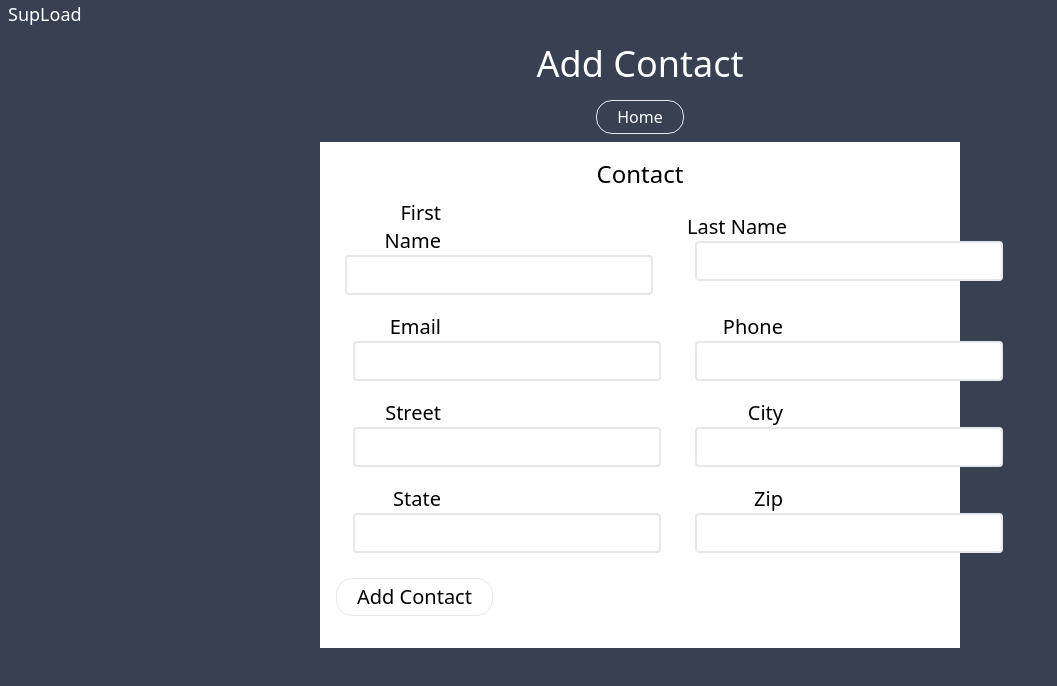
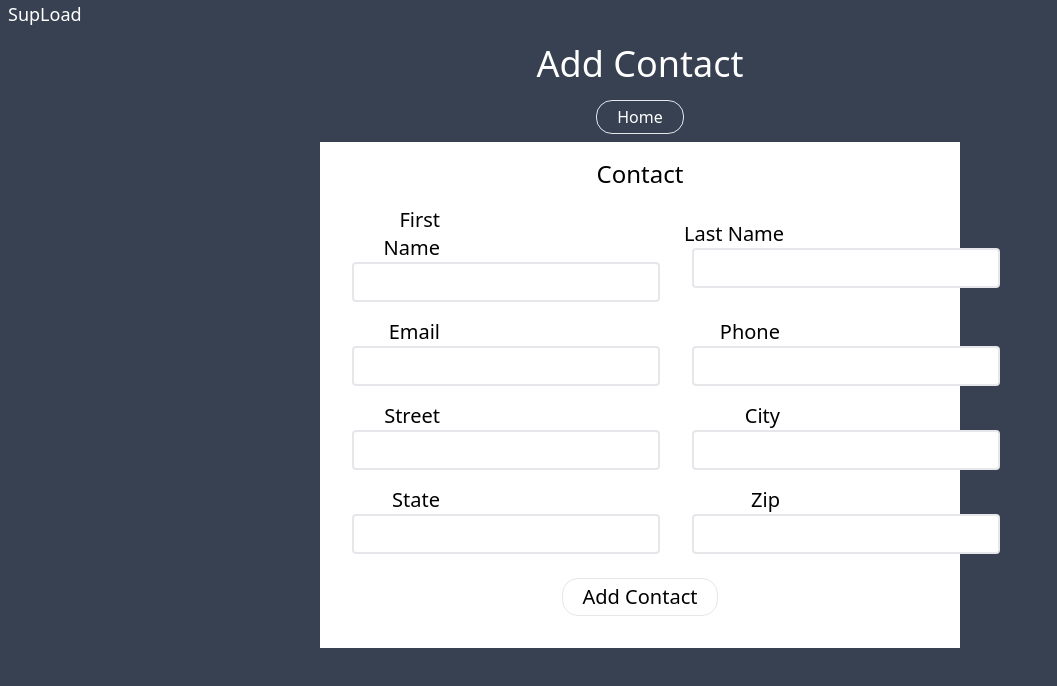
Before and after one commit to meloegel/SupLoad-FE, a React (Create React App) app: page /add-contact in a window 1280 px wide. Shown: the top 686 px of the page, without its empty margins (0-1057 px from the left). Built offline with nearby package versions, Linux system fonts and the light colour scheme.

Commit message:
add-ctonact styling fix

```diff
--- a/src/pages/AddContact.tsx
+++ b/src/pages/AddContact.tsx
@@ -86,11 +86,10 @@ export default function AddContact(): JSX.Element {
       <div>
         <div className="w-1/2 m-auto text-xl bg-white p-4">
           <form onSubmit={handleSubmit(onSubmit)}>
-            <h2 className="text-center text-2xl">Contact</h2>
+            <h2 className="text-center text-2xl pb-2">Contact</h2>
             <table className="m-auto">
               <tr>
-                <td>
-                  <div className="p-2">
+                <td className="p-2">
                   <label className="inline-block text-right w-24">
                     First Name
                   </label>
@@ -100,17 +99,15 @@ export default function AddContact(): JSX.Element {
                     onChange={onInputChange}
                     name="firstname"
                     type="text"
-                      className="border-2 rounded p-1     "
+                    className="border-2 rounded p-1 mx-2"
                   />
                   {errors.firstname && (
                     <p className="text-red-600 text-xs m-2">
                       {errors.firstname?.message}
                     </p>
                   )}
-                  </div>
                 </td>
-                <td>
-                  <div className="p-2">
+                <td className="p-2">
                   <label>Last Name</label>
                   <input
                     {...register("lastname")}
@@ -125,15 +122,11 @@ export default function AddContact(): JSX.Element {
                       {errors.lastname?.message}
                     </p>
                   )}
-                  </div>
                 </td>
               </tr>
               <tr>
-                <td>
-                  <div className="p-2">
-                    <label className="inline-block text-right w-24">
-                      Email
-                    </label>
+                <td className="p-2">
+                  <label className="inline-block text-right w-24">Email</label>
                   <input
                     {...register("email")}
                     value={formValues.email}
@@ -147,13 +140,9 @@ export default function AddContact(): JSX.Element {
                       {errors.email?.message}
                     </p>
                   )}
-                  </div>
                 </td>
-                <td>
-                  <div className="p-2">
-                    <label className="inline-block text-right w-24">
-                      Phone
-                    </label>
+                <td className="p-2">
+                  <label className="inline-block text-right w-24">Phone</label>
                   <input
                     {...register("phone")}
                     value={formValues.phone}
@@ -167,15 +156,11 @@ export default function AddContact(): JSX.Element {
                       {errors.phone?.message}
                     </p>
                   )}
-                  </div>
                 </td>
               </tr>
               <tr>
-                <td>
-                  <div className="p-2">
-                    <label className="inline-block text-right w-24">
-                      Street
-                    </label>
+                <td className="p-2">
+                  <label className="inline-block text-right w-24">Street</label>
                   <input
                     {...register("street")}
                     value={formValues.street}
@@ -189,10 +174,8 @@ export default function AddContact(): JSX.Element {
                       {errors.street?.message}
                     </p>
                   )}
-                  </div>
                 </td>
-                <td>
-                  <div className="p-2">
+                <td className="p-2">
                   <label className="inline-block text-right w-24">City</label>
                   <input
                     {...register("city")}
@@ -207,15 +190,11 @@ export default function AddContact(): JSX.Element {
                       {errors.city?.message}
                     </p>
                   )}
-                  </div>
                 </td>
               </tr>
               <tr>
-                <td>
-                  <div className="p-2">
-                    <label className="inline-block text-right w-24">
-                      State
-                    </label>
+                <td className="p-2">
+                  <label className="inline-block text-right w-24">State</label>
                   <input
                     {...register("state")}
                     value={formValues.state}
@@ -229,10 +208,8 @@ export default function AddContact(): JSX.Element {
                       {errors.state?.message}
                     </p>
                   )}
-                  </div>
                 </td>
-                <td>
-                  <div className="p-2">
+                <td className="p-2">
                   <label className="inline-block text-right w-24">Zip</label>
                   <input
                     {...register("zip")}
@@ -247,11 +224,12 @@ export default function AddContact(): JSX.Element {
                       {errors.zip?.message}
                     </p>
                   )}
-                  </div>
                 </td>
               </tr>
             </table>
+            <div className="w-full text-center ">
               <Button text="Add Contact" className="my-4" onClick={() => {}} />
+            </div>
           </form>
         </div>
       </div>
```
Lines whose indentation alone changed are shown as unchanged.
